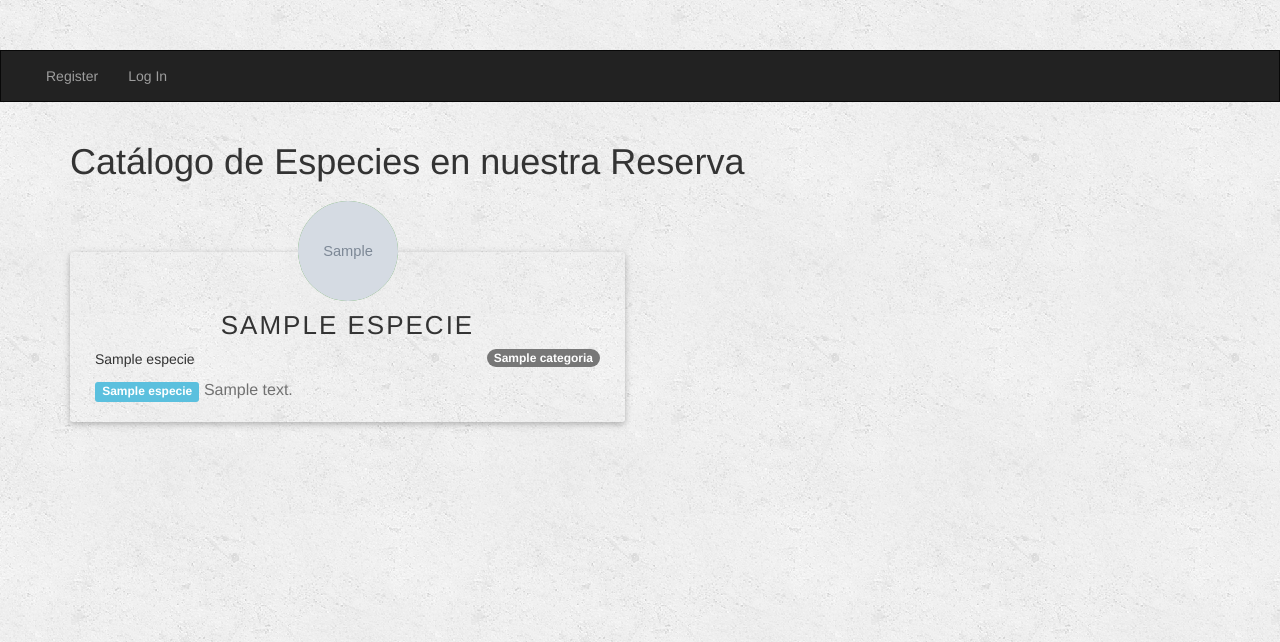
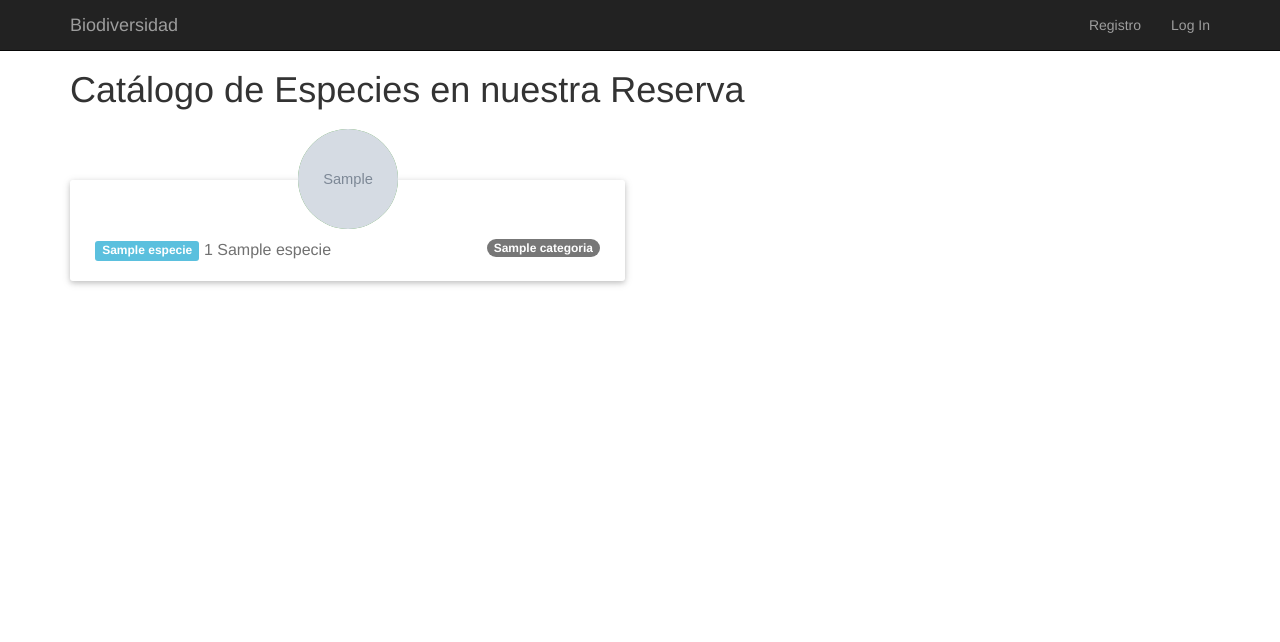
Before and after one commit to alejan/biodiversidad, a Django app: page /especies/ in a window 1280 px wide. Shown: the top 642 px of the page. Run offline with Django 3.2, Linux system fonts and the light colour scheme; tables that the repository leaves empty hold one stand-in row (values such as "Sample post"); grey boxes marked "Sample" are stand-in pictures; some libraries are stand-ins or nearby versions.

Commit message:
limpieza de codigo, ajustar estilos, centralizar template base

```diff
--- a/catalogo/settings.py
+++ b/catalogo/settings.py
@@ -26,7 +26,7 @@ SECRET_KEY = 's$4_ke(hu6zm8(bzb!sg#9e34txiz%^97kl2^_6k5qzccvmxb#'
 # SECURITY WARNING: don't run with debug turned on in production!
 DEBUG = True
 
-ALLOWED_HOSTS = [u'127.0.0.1']
+ALLOWED_HOSTS = [u'bio-catalogo.herokuapp.com', 'localhost', '127.0.0.1']
 
 # Application definition
 
@@ -41,7 +41,7 @@ INSTALLED_APPS = [
     'especie',
 ]
 
-MIDDLEWARE_CLASSES = [
+MIDDLEWARE = [
     'django.middleware.security.SecurityMiddleware',
     'django.contrib.sessions.middleware.SessionMiddleware',
     'django.middleware.common.CommonMiddleware',
@@ -131,7 +131,7 @@ STATIC_URL = '/static/'
 
 # Extra places for collectstatic to find static files.
 STATICFILES_DIRS = (
-
+    ("especie", os.path.join(BASE_DIR, 'especie/style')),
 )
 
 STATICFILES_STORAGE = 'whitenoise.django.GzipManifestStaticFilesStorage'
--- a/especie/urls.py
+++ b/especie/urls.py
@@ -4,7 +4,7 @@ from . import views
 urlpatterns = [
     url(r'^$', views.IndexView.as_view(), name='index'),
     url(r'^detalle/(?P<pk>\d+)/', views.Detalle.as_view(), name='detalle'),
-    url(r'^register/$', views.register, name='register'),
+    url(r'^registro/$', views.registro, name='registro'),
     url(r'^login_user/$', views.login_user, name='login_user'),
     url(r'^logout_user/$', views.logout_user, name='logout_user'),
 ]
--- a/especie/views.py
+++ b/especie/views.py
@@ -22,7 +22,7 @@ class Detalle(DetailView):
     model = Especie
 
 
-def register(request):
+def registro(request):
     if request.method == 'POST':
         form = UserForm(request.POST)
         if form.is_valid():
--- a/templates/especie/base.html
+++ b/templates/especie/base.html
@@ -10,36 +10,37 @@
     {% bootstrap_javascript jquery=1 %}
     {% bootstrap_messages %}
 
+    <link rel="stylesheet" type="text/css" href="{% static 'especie/style.css' %}"/>
 
-    <link href='https://fonts.googleapis.com/css?family=Satisfy' rel='stylesheet' type='text/css'>
-    <link rel="stylesheet" type="text/css" href="{% static 'catalogo/style.css' %}"/>
 
 </head>
 <body>
-<nav class="navbar navbar-inverse">
-    <div class="container-fluid">
+<nav class="navbar navbar-inverse navbar-fixed-top">
+    <div class="container">
         <!-- Header -->
         <div class="navbar-header">
-            <button type="button" class="navbar-toggle" data-toggle="collapse" data-target="#topNavBar">
+            <button type="button" class="navbar-toggle" data-toggle="collapse" data-target="#navbarContent" aria-expanded="false" aria-controls="navbar">
                 <span class="icon-bar"></span>
                 <span class="icon-bar"></span>
                 <span class="icon-bar"></span>
             </button>
-
+            <a class="navbar-brand" href="{% url 'index' %}">Biodiversidad</a>
         </div>
-        <form class="navbar-form navbar-left" role="search" method="get" action="{% url 'index' %}">
-            <div class="form-group">
-                <input type="text" class="form-control" name="q" value="{{ request.GET.q }}">
-            </div>
-            <button type="submit" class="btn btn-default">Search</button>
-        </form>
-        <ul class="nav navbar-nav">
-            <li>
-                <a href="{% url 'logout_user' %}">
-                    <span class="glyphicon glyphicon-off" aria-hidden="true"></span>&nbsp; Logout
-                </a>
-            </li>
-        </ul>
+        <div id="navbarContent" class="navbar-collapse collapse">
+            <ul class="nav navbar-nav navbar-right">
+                {% if user.is_authenticated %}
+                    <li>
+                        <a href="{% url 'logout_user' %}"><span class="glyphicon glyphicon-off"
+                                                                aria-hidden="true"></span>
+                            Logout</a>
+                    </li>
+                {% else %}
+                    <li class="{% block register_active %}{% endblock %}"><a href="{% url 'registro' %}">Registro</a>
+                    </li>
+                    <li class="{% block login_active %}{% endblock %}"><a href="{% url 'login_user' %}">Log In</a></li>
+                {% endif %}
+            </ul>
+        </div>
     </div>
 </nav>
 {% block body %}
--- a/templates/especie/base_visitor.html
+++ /dev/null
@@ -1,41 +0,0 @@
-<!DOCTYPE html>
-<html lang="en">
-<head>
-    <meta charset="UTF-8">
-    <title>{% block title %}BIO{% endblock %}</title>
-    {% load staticfiles %}
-    <link rel="stylesheet" href="https://maxcdn.bootstrapcdn.com/bootstrap/3.3.6/css/bootstrap.min.css">
-    <link href='https://fonts.googleapis.com/css?family=Satisfy' rel='stylesheet' type='text/css'>
-    <link rel="stylesheet" type="text/css" href="{% static 'music/style.css' %}"/>
-    <script src="https://ajax.googleapis.com/ajax/libs/jquery/1.12.0/jquery.min.js"></script>
-    <script src="http://maxcdn.bootstrapcdn.com/bootstrap/3.3.6/js/bootstrap.min.js"></script>
-</head>
-<body>
-<nav class="navbar navbar-inverse">
-    <div class="container-fluid">
-
-        <!-- Header -->
-        <div class="navbar-header">
-            <button type="button" class="navbar-toggle" data-toggle="collapse" data-target="#topNavBar">
-                <span class="icon-bar"></span>
-                <span class="icon-bar"></span>
-                <span class="icon-bar"></span>
-            </button>
-
-        </div>
-
-        <!-- Items -->
-        <div class="collapse navbar-collapse" id="topNavBar">
-            <ul class="nav navbar-nav">
-                <li class="{% block register_active %}{% endblock %}"><a href="{% url 'register' %}">Register</a></li>
-                <li class="{% block login_active %}{% endblock %}"><a href="{% url 'login_user' %}">Log In</a></li>
-
-            </ul>
-        </div>
-
-    </div>
-</nav>
-{% block body %}
-{% endblock %}
-</body>
-</html>
--- a/templates/especie/form_template.html
+++ b/templates/especie/form_template.html
@@ -3,7 +3,7 @@
         <div class="col-sm-offset-2 col-sm-10">
             <span class="text-danger small">{{ field.errors }}</span>
         </div>
-        <label class="control-label col-sm-2" for="song_title">{{ field.label_tag }}</label>
-        <div class="col-sm-10">{{ field }}</div>
+        <label class="control-label col-sm-3 col-md-4">{{ field.label_tag }}</label>
+        <div class="col-sm-9 col-md-8">{{ field }}</div>
     </div>
 {% endfor %}
--- a/templates/especie/index.html
+++ b/templates/especie/index.html
@@ -1,74 +1,4 @@
-{% if user.is_authenticated %}
 {% include 'especie/base.html' %}
-{% else %}
-{% include 'especie/base_visitor.html' %}
-{% endif %}
-{% load bootstrap3 %}
-{% bootstrap_css %}
-{% bootstrap_javascript jquery=1 %}
-{% bootstrap_messages %}
-{% load staticfiles %}
-    <link rel="stylesheet" href="https://maxcdn.bootstrapcdn.com/bootstrap/3.3.6/css/bootstrap.min.css">
-    <link href='https://fonts.googleapis.com/css?family=Satisfy' rel='stylesheet' type='text/css'>
-    <link rel="stylesheet" type="text/css" href="{% static 'music/style.css' %}"/>
-    <script src="https://ajax.googleapis.com/ajax/libs/jquery/1.12.0/jquery.min.js"></script>
-    <script src="http://maxcdn.bootstrapcdn.com/bootstrap/3.3.6/js/bootstrap.min.js"></script>
-<style>
-    body {
-        padding-top: 50px;
-    }
-@import url(//maxcdn.bootstrapcdn.com/font-awesome/4.2.0/css/font-awesome.min.css);
-
-body {padding-top:50px;}
-
-.box {
-    border-radius: 3px;
-    box-shadow: 0 2px 5px 0 rgba(0, 0, 0, 0.16), 0 2px 10px 0 rgba(0, 0, 0, 0.12);
-    padding: 10px 25px;
-    text-align: right;
-    display: block;
-    margin-top: 60px;
-}
-.box-icon {
-    background-color: #57a544;
-    border-radius: 50%;
-    display: table;
-    height: 100px;
-    margin: 0 auto;
-    width: 100px;
-    margin-top: -61px;
-}
-.box-icon span {
-    color: #fff;
-    display: table-cell;
-    text-align: center;
-    vertical-align: middle;
-}
-.info h4 {
-    font-size: 26px;
-    letter-spacing: 2px;
-    text-transform: uppercase;
-}
-.info > p {
-    color: #717171;
-    font-size: 16px;
-    padding-top: 10px;
-    text-align: justify;
-}
-.info > a {
-    background-color: #03a9f4;
-    border-radius: 2px;
-    box-shadow: 0 2px 5px 0 rgba(0, 0, 0, 0.16), 0 2px 10px 0 rgba(0, 0, 0, 0.12);
-    color: #fff;
-    transition: all 0.5s ease 0s;
-}
-.info > a:hover {
-    background-color: #0288d1;
-    box-shadow: 0 2px 3px 0 rgba(0, 0, 0, 0.16), 0 2px 5px 0 rgba(0, 0, 0, 0.12);
-    color: #fff;
-    transition: all 0.5s ease 0s;
-}
-</style>
 
 <div class="container" role="main">
     {% if especies %}
@@ -76,21 +6,23 @@ body {padding-top:50px;}
 
         <div class="row">
             {% for especie in especies %}
+                <a href="detalle/{{ especie.id }}">
                     <div class="col-xs-12 col-sm-6 col-md-6 col-lg-6">
                         <div class="box">
                             <div class="box-icon">
-                            <img src="{{ MEDIA_URL }}{{ especie.foto.name  }}" class="img-circle" alt="No disponible" height="100px" width="100px"/>
+                                <img src="{{ MEDIA_URL }}{{ especie.foto.name }}" class="img-circle" alt="No disponible"
+                                     height="100px" width="100px"/>
                             </div>
                             <div class="info">
-                            <h4 class="text-center">{{ especie.nombre_general }}</h4>
-                            <div style="text-align: left">
-                                <span>{{ especie.nombre_cientifico }}</span>
+                                <p>
+                                    <span class="label label-info">{{ especie.taxonomia }}</span>
+                                    {{ especie.id }} {{ especie.nombre_general }}
                                     <span class="badge" style="float: right">{{ especie.categoria.nombre }}</span>
-                            </div>
-                            <p><span class="label label-info">{{ especie.taxonomia }}</span> {{ especie.descripcion }}</p>
+                                </p>
                             </div>
                         </div>
                     </div>
+                </a>
             {% endfor %}
 
         </div>
```
Also changed, not shown: templates/especie/detalle.html (+3 -15 lines), templates/especie/login.html (+5 -12 lines), templates/especie/registro.html (renamed from templates/especie/register.html, +7 -10 lines). Lines whose indentation alone changed are shown as unchanged.
